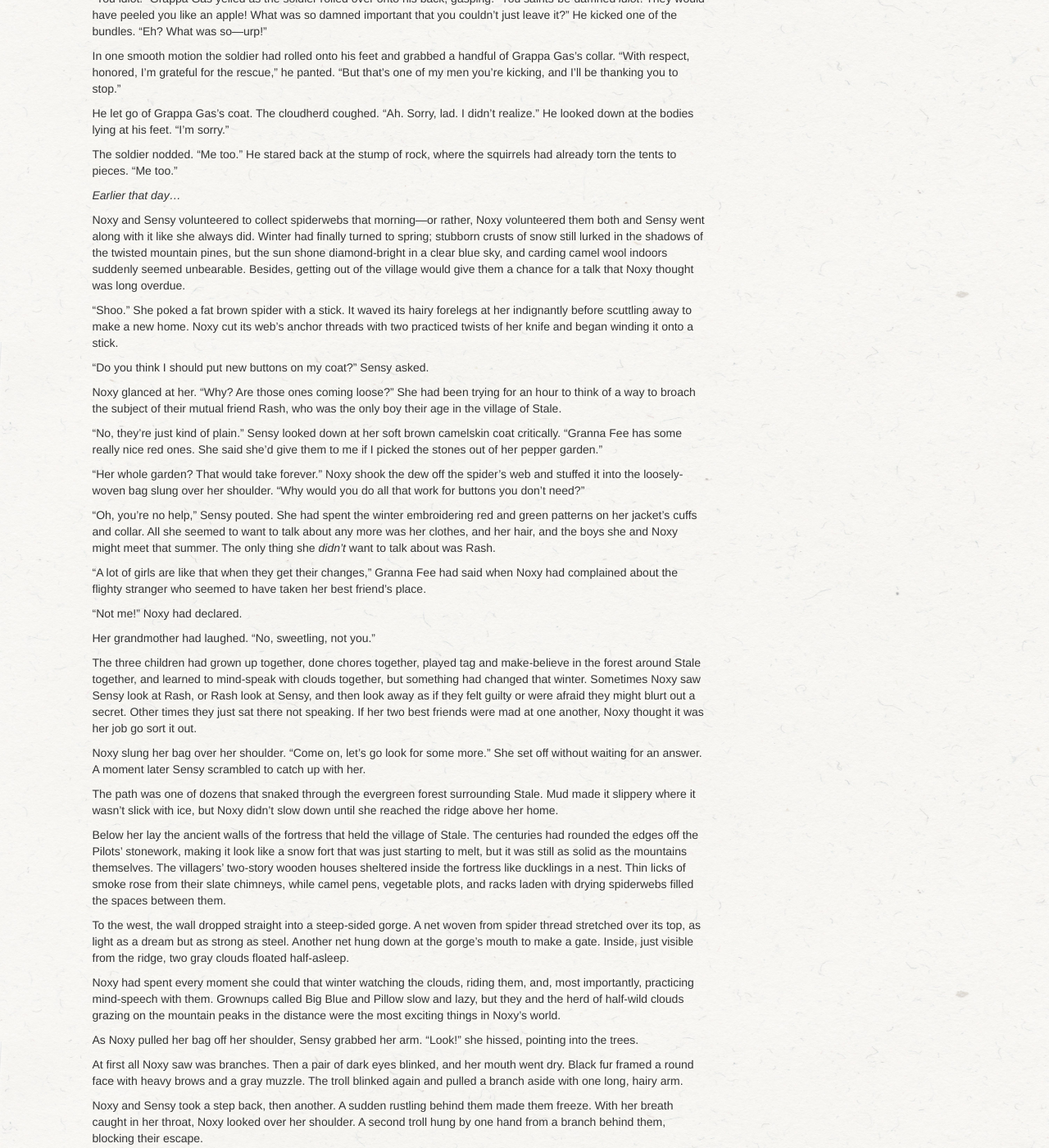
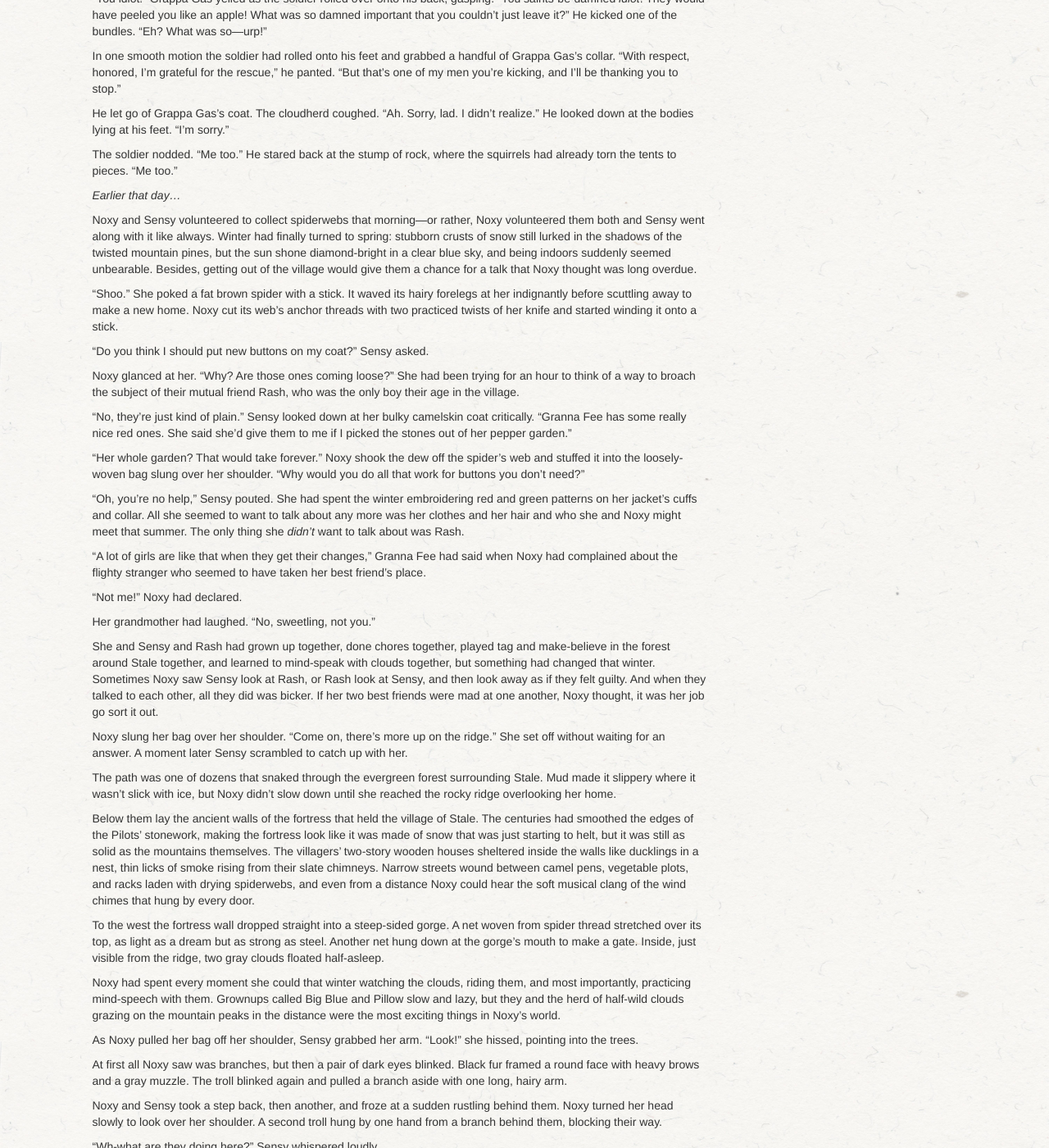
Before and after one commit to gvwilson/sensibleadventures, a Jekyll site: the page built from cloudherd/cloudherd.md, in a window 1280 px wide and 1400 px high, scrolled down 2143 px. Shown: the whole window at 82% size. Built offline with Jekyll 4.4.1, drawn with Linux system fonts in a browser that asks for light colours; nearby versions of some CDN libraries; library files that are not in the unit come from our copies; some of the changed text lies outside the part shown.

Commit message:
Revising

```diff
--- a/cloudherd/cloudherd.md
+++ b/cloudherd/cloudherd.md
@@ -231,121 +231,149 @@
 where the squirrels had already torn the tents to pieces.
 "Me too."
 
-<!-- HERE -->
-
 *Earlier that day...*
 
-Noxy and Sensy volunteered to collect spiderwebs that morning---or rather, Noxy
-volunteered them both and Sensy went along with it like she always did.  Winter
-had finally turned to spring; stubborn crusts of snow still lurked in the
-shadows of the twisted mountain pines, but the sun shone diamond-bright in a
-clear blue sky, and carding camel wool indoors suddenly seemed unbearable.
-Besides, getting out of the village would give them a chance for a talk that
-Noxy thought was long overdue.
+Noxy and Sensy volunteered to collect spiderwebs that morning---or rather,
+Noxy volunteered them both and Sensy went along with it like always.
+Winter had finally turned to spring:
+stubborn crusts of snow still lurked in the shadows of the twisted mountain pines,
+but the sun shone diamond-bright in a clear blue sky,
+and being indoors suddenly seemed unbearable.
+Besides,
+getting out of the village would give them a chance for a talk
+that Noxy thought was long overdue.
 
-"Shoo."  She poked a fat brown spider with a stick.  It waved its hairy forelegs
-at her indignantly before scuttling away to make a new home.  Noxy cut its web's
-anchor threads with two practiced twists of her knife and began winding it onto
-a stick.
+"Shoo."
+She poked a fat brown spider with a stick.
+It waved its hairy forelegs at her indignantly before scuttling away to make a new home.
+Noxy cut its web's anchor threads with two practiced twists of her knife
+and started winding it onto a stick.
 
 "Do you think I should put new buttons on my coat?" Sensy asked.
 
-Noxy glanced at her.  "Why? Are those ones coming loose?"  She had been trying
-for an hour to think of a way to broach the subject of their mutual friend Rash,
-who was the only boy their age in the village of Stale.
+Noxy glanced at her.
+"Why? Are those ones coming loose?"
+She had been trying for an hour to think of a way to broach the subject of their mutual friend Rash,
+who was the only boy their age in the village.
 
-"No, they're just kind of plain." Sensy looked down at her soft brown camelskin
-coat critically.  "Granna Fee has some really nice red ones.  She said she'd
-give them to me if I picked the stones out of her pepper garden."
+"No, they're just kind of plain."
+Sensy looked down at her bulky camelskin coat critically.
+"Granna Fee has some really nice red ones.
+She said she'd give them to me if I picked the stones out of her pepper garden."
 
-"Her whole garden? That would take forever." Noxy shook the dew off the spider's
-web and stuffed it into the loosely-woven bag slung over her shoulder.  "Why
-would you do all that work for buttons you don't need?"
+"Her whole garden? That would take forever."
+Noxy shook the dew off the spider's web
+and stuffed it into the loosely-woven bag slung over her shoulder.
+"Why would you do all that work for buttons you don't need?"
 
-"Oh, you're no help," Sensy pouted.  She had spent the winter embroidering red
-and green patterns on her jacket's cuffs and collar.  All she seemed to want to
-talk about any more was her clothes, and her hair, and the boys she and Noxy
-might meet that summer.  The only thing she *didn't* want to talk about was
-Rash.
+"Oh, you're no help," Sensy pouted.
+She had spent the winter embroidering red and green patterns on her jacket's cuffs and collar.
+All she seemed to want to talk about any more was her clothes and her hair
+and who she and Noxy might meet that summer.
+The only thing she *didn't* want to talk about was Rash.
 
-"A lot of girls are like that when they get their changes," Granna Fee had said
-when Noxy had complained about the flighty stranger who seemed to have taken her
-best friend's place.
+"A lot of girls are like that when they get their changes,"
+Granna Fee had said when Noxy had complained about the flighty stranger
+who seemed to have taken her best friend's place.
 
 "Not me!" Noxy had declared.
 
-Her grandmother had laughed.  "No, sweetling, not you."
+Her grandmother had laughed.
+"No, sweetling, not you."
 
-The three children had grown up together, done chores together, played tag and
-make-believe in the forest around Stale together, and learned to mind-speak with
-clouds together, but something had changed that winter.  Sometimes Noxy saw
-Sensy look at Rash, or Rash look at Sensy, and then look away as if they felt
-guilty or were afraid they might blurt out a secret.  Other times they just sat
-there not speaking.  If her two best friends were mad at one another, Noxy
-thought it was her job go sort it out.
+She and Sensy and Rash had grown up together,
+done chores together,
+played tag and make-believe in the forest around Stale together,
+and learned to mind-speak with clouds together,
+but something had changed that winter.
+Sometimes Noxy saw Sensy look at Rash,
+or Rash look at Sensy,
+and then look away as if they felt guilty.
+And when they talked to each other,
+all they did was bicker.
+If her two best friends were mad at one another,
+Noxy thought,
+it was her job go sort it out.
 
-Noxy slung her bag over her shoulder.  "Come on, let's go look for some more."
-She set off without waiting for an answer.  A moment later Sensy scrambled to
-catch up with her.
+Noxy slung her bag over her shoulder.
+"Come on, there's more up on the ridge."
+She set off without waiting for an answer.
+A moment later Sensy scrambled to catch up with her.
 
-The path was one of dozens that snaked through the evergreen forest surrounding
-Stale.  Mud made it slippery where it wasn't slick with ice, but Noxy didn't
-slow down until she reached the ridge above her home.
+The path was one of dozens that snaked through the evergreen forest surrounding Stale.
+Mud made it slippery where it wasn't slick with ice,
+but Noxy didn't slow down until she reached the rocky ridge overlooking her home.
 
-Below her lay the ancient walls of the fortress that held the village of Stale.
-The centuries had rounded the edges off the Pilots' stonework, making it look
-like a snow fort that was just starting to melt, but it was still as solid as
-the mountains themselves.  The villagers' two-story wooden houses sheltered
-inside the fortress like ducklings in a nest.  Thin licks of smoke rose from
-their slate chimneys, while camel pens, vegetable plots, and racks laden with
-drying spiderwebs filled the spaces between them.
+Below them lay the ancient walls of the fortress that held the village of Stale.
+The centuries had smoothed the edges of the Pilots' stonework,
+making the fortress look like it was made of snow that was just starting to helt,
+but it was still as solid as the mountains themselves.
+The villagers' two-story wooden houses sheltered inside the walls like ducklings in a nest,
+thin licks of smoke rising from their slate chimneys.
+Narrow streets wound between camel pens, vegetable plots, and racks laden with drying spiderwebs,
+and even from a distance Noxy could hear
+the soft musical clang of the wind chimes that hung by every door.
 
-To the west, the wall dropped straight into a steep-sided gorge.  A net woven
-from spider thread stretched over its top, as light as a dream but as strong as
-steel.  Another net hung down at the gorge's mouth to make a gate.  Inside, just
-visible from the ridge, two gray clouds floated half-asleep.
+To the west the fortress wall dropped straight into a steep-sided gorge.
+A net woven from spider thread stretched over its top,
+as light as a dream but as strong as steel.
+Another net hung down at the gorge's mouth to make a gate.
+Inside,
+just visible from the ridge,
+two gray clouds floated half-asleep.
 
-Noxy had spent every moment she could that winter watching the clouds, riding
-them, and, most importantly, practicing mind-speech with them.  Grownups called
-Big Blue and Pillow slow and lazy, but they and the herd of half-wild clouds
-grazing on the mountain peaks in the distance were the most exciting things in
-Noxy's world.
+Noxy had spent every moment she could that winter watching the clouds,
+riding them,
+and most importantly,
+practicing mind-speech with them.
+Grownups called Big Blue and Pillow slow and lazy,
+but they and the herd of half-wild clouds grazing on the mountain peaks in the distance
+were the most exciting things in Noxy's world.
 
-As Noxy pulled her bag off her shoulder, Sensy grabbed her arm.  "Look!"  she
-hissed, pointing into the trees.
+As Noxy pulled her bag off her shoulder,
+Sensy grabbed her arm.
+"Look!"  she hissed,
+pointing into the trees.
 
-At first all Noxy saw was branches.  Then a pair of dark eyes blinked, and her
-mouth went dry.  Black fur framed a round face with heavy brows and a gray
-muzzle.  The troll blinked again and pulled a branch aside with one long, hairy
-arm.
+At first all Noxy saw was branches,
+but then a pair of dark eyes blinked.
+Black fur framed a round face with heavy brows and a gray muzzle.
+The troll blinked again and pulled a branch aside with one long, hairy arm.
 
-Noxy and Sensy took a step back, then another.  A sudden rustling behind them
-made them freeze.  With her breath caught in her throat, Noxy looked over her
-shoulder.  A second troll hung by one hand from a branch behind them, blocking
-their escape.
+Noxy and Sensy took a step back, then another,
+and froze at a sudden rustling behind them.
+Noxy turned her head slowly to look over her shoulder.
+A second troll hung by one hand from a branch behind them,
+blocking their way.
 
 "Wh-what are they doing here?" Sensy whispered loudly.
 
 "Ssh!" Noxy said.  "Just... don't... move."
 
-Branches rustled overhead.  Two--- three--- four trolls swung by, except no, the
-fourth didn't swing by.  It stopped and looked down at them.  Its fur was shot
-through with gray, and even from five strides below it Noxy could see the long
-hairless scar that ran up the length of its left leg.
+Branches rustled overhead.
+Two---three---four trolls swung by,
+except no,
+the fourth didn't by by.
+It stopped and looked down at them.
+Its fur was shot through with gray,
+and even from five strides below it Noxy could see the long hairless scar that ran up the length of its left leg.
 
-Something twinged in the back of her head like the start of a headache.  She
-felt dizzy, and for a moment it was as if *she* was in the tree looking down at
-herself.
+Something twinged in the back of her head like the start of one of her headaches.
+For a moment it was as if *she* was in the tree looking down at herself.
 
-A sudden roar broke the moment. The troll hooted and vanished into the forest.
-Noxy and Sensy each let out a long shaky breath---
+A sudden roar broke the stillness.
+The gray troll hooted and vanished into the forest.
+Noxy and Sensy let out long shaky breaths---
 
----and screamed as a tiger burst out of the trees half a dozen strides in front
-of them.  His fur was yellow-brown with dark brown stripes, not orange and black
-like the picture in the book that three generations of village children had
-passed around.  A pair of golden earrings hung from his left ear, and his tail
-twitched slightly as he looked at them, as if their presence reminded him that
-he had not yet eaten lunch.
+---and shrieked as a tiger burst out of the trees half a dozen strides in front of them.
+His fur was yellow-brown with dark brown stripes,
+not orange and black like the picture in the book
+that three generations of village children had passed around.
+A pair of golden earrings hung from his left ear,
+and his tail twitched slightly as he looked at them,
+as if their presence reminded him that he had not yet eaten lunch.
+
+<!-- HERE -->
 
 "Are you all right?" he rumbled.
 
```
